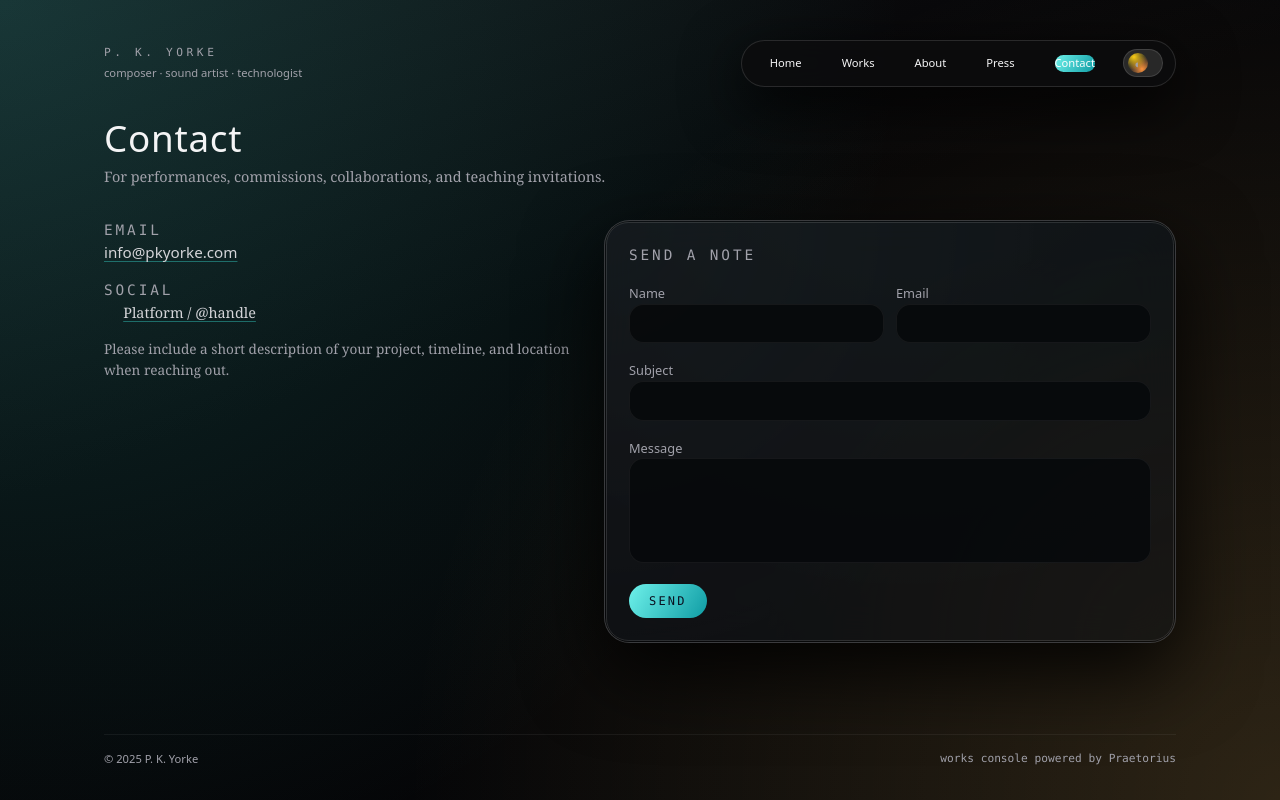
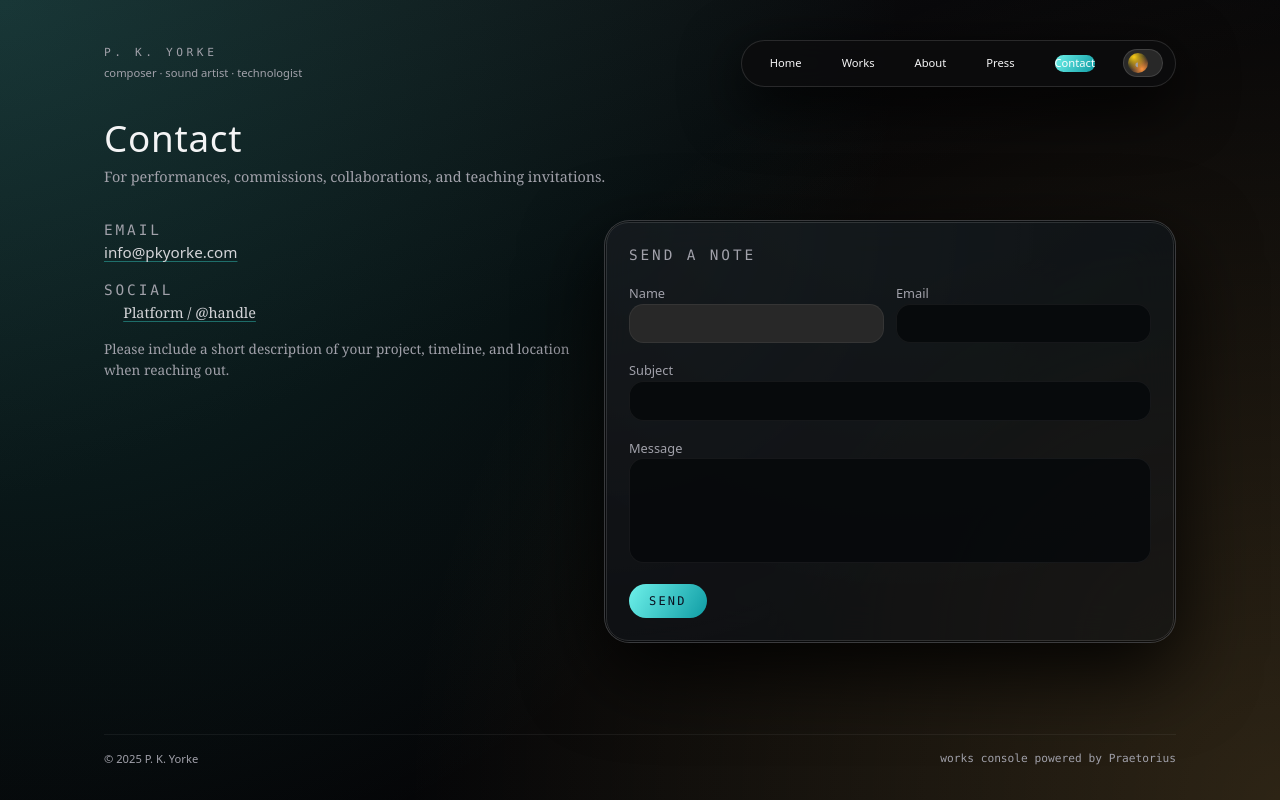
Before and after one commit to pkyorke/web, a React (Vite) app in the folder website/: page /contact in a window 1280 px wide. Built offline with nearby package versions, Linux system fonts and the light colour scheme.

Commit message:
Update ContactPage.tsx

```diff
--- a/website/src/pages/ContactPage.tsx
+++ b/website/src/pages/ContactPage.tsx
@@ -65,7 +65,7 @@ const ContactPage: React.FC = () => {
                 </label>
                 <input
                   type="text"
-                  className="w-full rounded-[0.9rem] border border-[color:var(--line-subtle)] bg-[rgba(8,10,12,0.95)] px-3 py-2 text-[0.9rem] outline-none focus:border-[color:var(--accent-soft)]"
+                  className="w-full rounded-[0.9rem] border border-[color:var(--line-subtle)] bg-[color:var(--bg-2)] px-3 py-2 text-[0.9rem] outline-none focus:border-[color:var(--accent-soft)]"
                 />
               </div>
               <div className="space-y-1">
```
